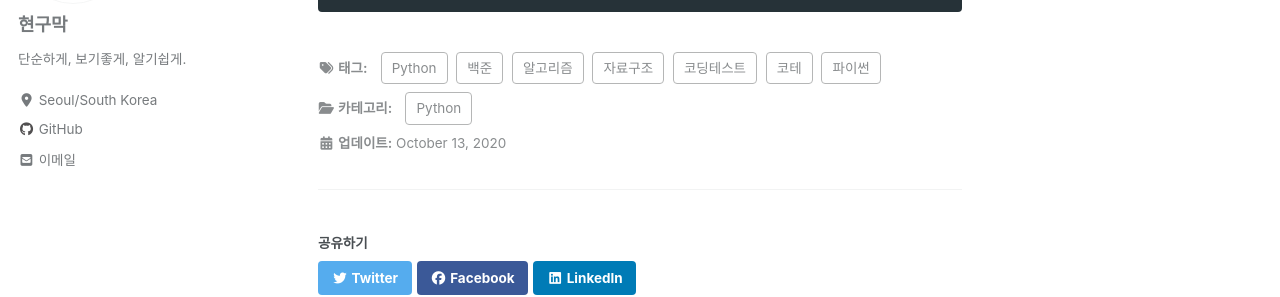
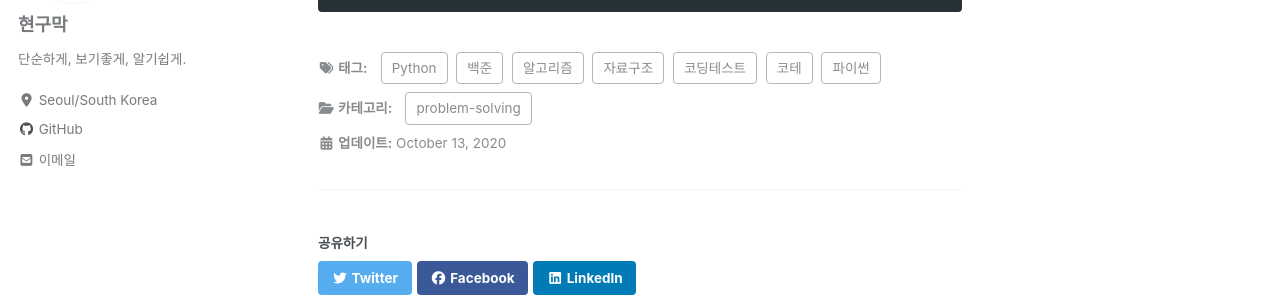
Before and after one commit to Hyeon9mak/Hyeon9mak.github.io, a Jekyll site: the page built from _posts/2020-10-13-Python-백준-4673.md, in a window 1280 px wide and 900 px high, scrolled down 818 px. Shown: the part 160-457 px from the top of the window. Built offline with Jekyll 4.4.1, drawn with Linux system fonts in a browser that asks for light colours; cached includes are drawn as plain includes; nearby versions of some CDN libraries; comment, search, counter and statistics services are not loaded.

Commit message:
docs: fix backjoon-4673 category

```diff
--- a/_posts/2020-10-13-Python-백준-4673.md
+++ b/_posts/2020-10-13-Python-백준-4673.md
@@ -2,7 +2,7 @@
 title: "[Python : 백준 4673] 셀프 넘버"
 date: 2020-10-13
 categories:
-    - Python
+    - problem-solving
 tags:
     - Python
     - 파이썬
```
